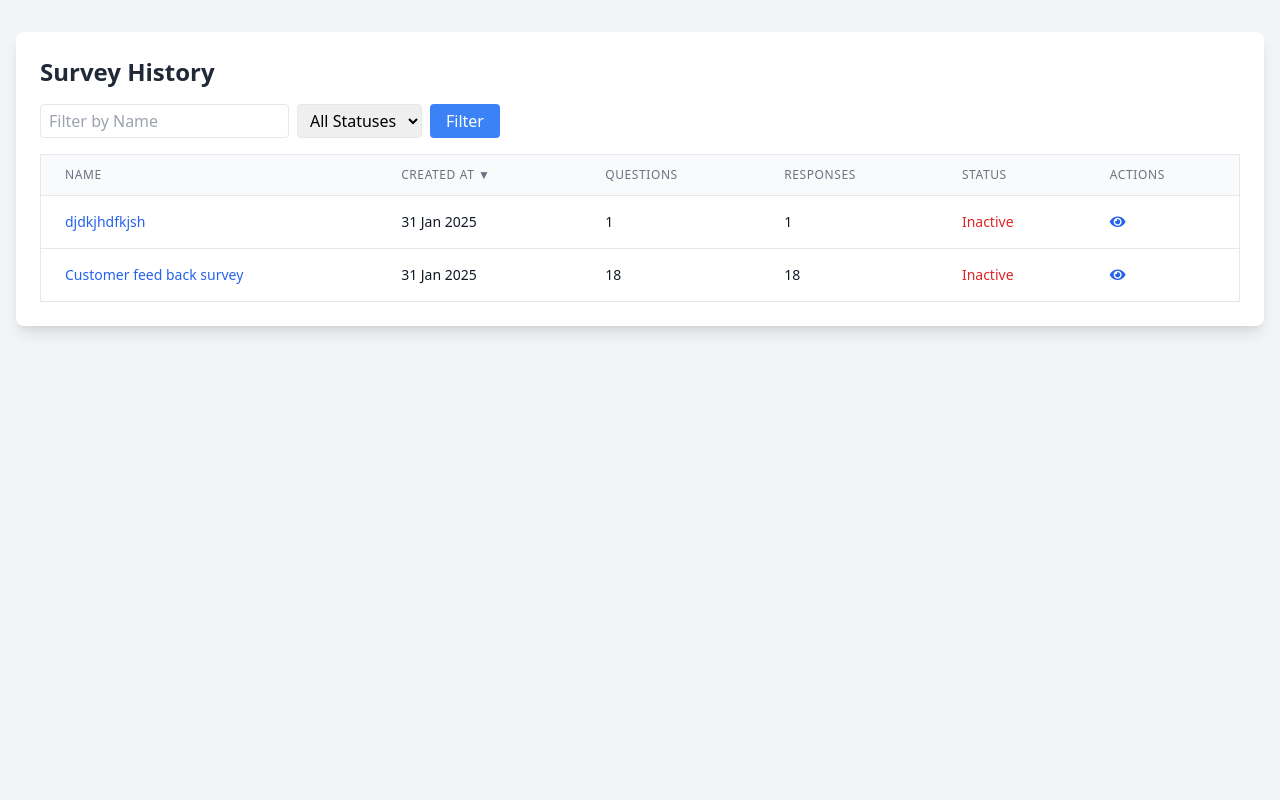
After one commit to Anshu-K-Singh/Project, a Django app: page /survey/history/ in a window 1280 px wide. The commit adds this page. Run offline with Django 5.2, Linux system fonts and the light colour scheme; a user stored in the database is signed in; data comes from the database, SQL or seed files in the repository; both versions use the stored data as it was after the commit; some libraries are stand-ins or nearby versions.

Commit message:
added the survey history

```diff
--- a/surveys/urls.py
+++ b/surveys/urls.py
@@ -7,7 +7,8 @@ from .views import (
     SurveyResultsView,
     ExportSurveyCSVView,
     DeactivateSurveyView,
-    EditSurveyView
+    EditSurveyView,
+    SurveyHistoryView
 )
 
 app_name = 'surveys'
@@ -22,5 +23,6 @@ urlpatterns = [
     path('export-csv/<int:survey_id>/', ExportSurveyCSVView.as_view(), name='export_survey_csv'),
     path('deactivate/<int:survey_id>/', DeactivateSurveyView.as_view(), name='deactivate_survey'),
     path('edit/<int:survey_id>/', EditSurveyView.as_view(), name='edit_survey'),
+    path('history/', SurveyHistoryView.as_view(), name='survey_history'),
 
 ]
--- a/surveys/views.py
+++ b/surveys/views.py
@@ -307,3 +307,46 @@ class EditSurveyView(LoginRequiredMixin, View):
 
         messages.success(request, "Survey updated successfully!")
         return redirect('surveys:survey_detail', survey_id=survey.id)
+
+class SurveyHistoryView(LoginRequiredMixin, View):
+    def get(self, request):
+        # Get sorting parameter
+        sort_by = request.GET.get('sort', 'created_at')
+        sort_order = request.GET.get('order', 'desc')
+
+        # Get filter parameters
+        name_filter = request.GET.get('name', '')
+        status_filter = request.GET.get('status', '')
+
+        # Base queryset (include both active and inactive surveys)
+        surveys = Survey.objects.filter(user=request.user)
+
+        # Apply name filter
+        if name_filter:
+            surveys = surveys.filter(title__icontains=name_filter)
+
+        # Apply status filter
+        if status_filter:
+            surveys = surveys.filter(is_active=(status_filter == 'active'))
+
+        # Apply sorting
+        if sort_order == 'asc':
+            surveys = surveys.order_by(sort_by)
+        else:
+            surveys = surveys.order_by(f'-{sort_by}')
+
+        # Annotate with number of responses and questions
+        surveys = surveys.annotate(
+            num_responses=Count('responses'),
+            num_questions=Count('questions')
+        )
+
+        context = {
+            'surveys': surveys,
+            'sort_by': sort_by,
+            'sort_order': sort_order,
+            'name_filter': name_filter,
+            'status_filter': status_filter,
+        }
+
+        return render(request, 'surveys/survey_history.html', context)
--- a/templates/surveyapp/monitorsurvey.html
+++ b/templates/surveyapp/monitorsurvey.html
@@ -24,6 +24,9 @@
         <a href="{% url 'surveys:home' %}" class="inline-flex items-center px-4 py-2 bg-blue-600 text-white rounded-md hover:bg-blue-700 mb-4">
             <i class="fa fa-plus mr-2"></i> Add Survey
         </a>
+        <a href="{% url 'surveys:survey_history' %}" class="text-blue-600 hover:text-blue-800">
+    Survey History
+</a>
 
         <!-- Survey Table displaying the created surveys -->
         <div class="overflow-x-auto">
--- /dev/null
+++ b/templates/surveys/survey_history.html
@@ -0,0 +1,129 @@
+<!DOCTYPE html>
+<html lang="en">
+<head>
+    <meta charset="UTF-8">
+    <title>Survey History</title>
+    <script src="https://cdn.tailwindcss.com"></script>
+    <link rel="stylesheet" href="https://cdnjs.cloudflare.com/ajax/libs/font-awesome/5.15.4/css/all.min.css">
+</head>
+<body class="bg-gray-100 min-h-screen">
+    <div class="container mx-auto px-4 py-8">
+        <div class="bg-white rounded-lg shadow-lg p-6">
+            <h2 class="text-2xl font-semibold text-gray-800 mb-4">Survey History</h2>
+
+            <!-- Filtering and Sorting Controls -->
+            <form method="get" class="mb-4 flex space-x-2">
+                <input type="text" name="name" placeholder="Filter by Name"
+                       value="{{ name_filter }}"
+                       class="px-2 py-1 border rounded">
+
+                <select name="status" class="px-2 py-1 border rounded">
+                    <option value="">All Statuses</option>
+                    <option value="active" {% if status_filter == 'active' %}selected{% endif %}>Active</option>
+                    <option value="inactive" {% if status_filter == 'inactive' %}selected{% endif %}>Inactive</option>
+                </select>
+
+                <button type="submit" class="px-4 py-1 bg-blue-500 text-white rounded">Filter</button>
+            </form>
+
+            <!-- Survey Table -->
+            <div class="overflow-x-auto">
+                <table class="min-w-full bg-white border border-gray-200">
+                    <thead>
+                        <tr class="bg-gray-50">
+                            <th class="px-6 py-3 border-b border-gray-200 text-left text-xs leading-4 font-medium text-gray-500 uppercase tracking-wider">
+                                <a href="?sort=title&order={% if sort_by == 'title' and sort_order == 'asc' %}desc{% else %}asc{% endif %}{% if name_filter %}&name={{ name_filter }}{% endif %}{% if status_filter %}&status={{ status_filter }}{% endif %}">
+                                    Name
+                                    {% if sort_by == 'title' %}
+                                        {% if sort_order == 'asc' %}▲{% else %}▼{% endif %}
+                                    {% endif %}
+                                </a>
+                            </th>
+                            <th class="px-6 py-3 border-b border-gray-200 text-left text-xs leading-4 font-medium text-gray-500 uppercase tracking-wider">
+                                <a href="?sort=created_at&order={% if sort_by == 'created_at' and sort_order == 'asc' %}desc{% else %}asc{% endif %}{% if name_filter %}&name={{ name_filter }}{% endif %}{% if status_filter %}&status={{ status_filter }}{% endif %}">
+                                    Created At
+                                    {% if sort_by == 'created_at' %}
+                                        {% if sort_order == 'asc' %}▲{% else %}▼{% endif %}
+                                    {% endif %}
+                                </a>
+                            </th>
+                            <th class="px-6 py-3 border-b border-gray-200 text-left text-xs leading-4 font-medium text-gray-500 uppercase tracking-wider">
+                                <a href="?sort=num_questions&order={% if sort_by == 'num_questions' and sort_order == 'asc' %}desc{% else %}asc{% endif %}{% if name_filter %}&name={{ name_filter }}{% endif %}{% if status_filter %}&status={{ status_filter }}{% endif %}">
+                                    Questions
+                                    {% if sort_by == 'num_questions' %}
+                                        {% if sort_order == 'asc' %}▲{% else %}▼{% endif %}
+                                    {% endif %}
+                                </a>
+                            </th>
+                            <th class="px-6 py-3 border-b border-gray-200 text-left text-xs leading-4 font-medium text-gray-500 uppercase tracking-wider">
+                                <a href="?sort=num_responses&order={% if sort_by == 'num_responses' and sort_order == 'asc' %}desc{% else %}asc{% endif %}{% if name_filter %}&name={{ name_filter }}{% endif %}{% if status_filter %}&status={{ status_filter }}{% endif %}">
+                                    Responses
+                                    {% if sort_by == 'num_responses' %}
+                                        {% if sort_order == 'asc' %}▲{% else %}▼{% endif %}
+                                    {% endif %}
+                                </a>
+                            </th>
+                            <th class="px-6 py-3 border-b border-gray-200 text-left text-xs leading-4 font-medium text-gray-500 uppercase tracking-wider">
+                                <a href="?sort=is_active&order={% if sort_by == 'is_active' and sort_order == 'asc' %}desc{% else %}asc{% endif %}{% if name_filter %}&name={{ name_filter }}{% endif %}{% if status_filter %}&status={{ status_filter }}{% endif %}">
+                                    Status
+                                    {% if sort_by == 'is_active' %}
+                                        {% if sort_order == 'asc' %}▲{% else %}▼{% endif %}
+                                    {% endif %}
+                                </a>
+                            </th>
+                            <th class="px-6 py-3 border-b border-gray-200 text-left text-xs leading-4 font-medium text-gray-500 uppercase tracking-wider">Actions</th>
+                        </tr>
+                    </thead>
+                    <tbody class="bg-white divide-y divide-gray-200">
+                        {% for survey in surveys %}
+                        <tr class="hover:bg-gray-50">
+                            <td class="px-6 py-4 whitespace-nowrap text-sm text-gray-900">
+                                <a href="{% url 'surveys:survey_detail' survey.id %}" class="text-blue-600 hover:text-blue-800">
+                                    {{ survey.title }}
+                                </a>
+                            </td>
+                            <td class="px-6 py-4 whitespace-nowrap text-sm text-gray-900">
+                                {{ survey.created_at|date:"d M Y" }}
+                            </td>
+                            <td class="px-6 py-4 whitespace-nowrap text-sm text-gray-900">
+                                {{ survey.num_questions }}
+                            </td>
+                            <td class="px-6 py-4 whitespace-nowrap text-sm text-gray-900">
+                                {{ survey.num_responses }}
+                            </td>
+                            <td class="px-6 py-4 whitespace-nowrap text-sm text-gray-900">
+                                <span class="{% if survey.is_active %}text-green-600{% else %}text-red-600{% endif %}">
+                                    {{ survey.is_active|yesno:"Active,Inactive" }}
+                                </span>
+                            </td>
+                            <td class="px-6 py-4 whitespace-nowrap text-sm text-gray-900 space-x-2">
+                                <a href="{% url 'surveys:survey_detail' survey.id %}" class="text-blue-600 hover:text-blue-800" title="View Details">
+                                    <i class="fas fa-eye"></i>
+                                </a>
+                                {% if survey.is_active %}
+                                <a href="{% url 'surveys:edit_survey' survey.id %}" class="text-green-600 hover:text-green-800" title="Edit Survey">
+                                    <i class="fas fa-edit"></i>
+                                </a>
+                                <form method="post" action="{% url 'surveys:deactivate_survey' survey.id %}" style="display:inline;">
+                                    {% csrf_token %}
+                                    <button type="submit" class="text-red-600 hover:text-red-800" title="Deactivate Survey">
+                                        <i class="fas fa-ban"></i>
+                                    </button>
+                                </form>
+                                {% endif %}
+                            </td>
+                        </tr>
+                        {% empty %}
+                        <tr>
+                            <td colspan="6" class="text-center py-4 text-gray-500">
+                                No surveys found.
+                            </td>
+                        </tr>
+                        {% endfor %}
+                    </tbody>
+                </table>
+            </div>
+        </div>
+    </div>
+</body>
+</html>
```
Also changed, not shown: db.sqlite3.
